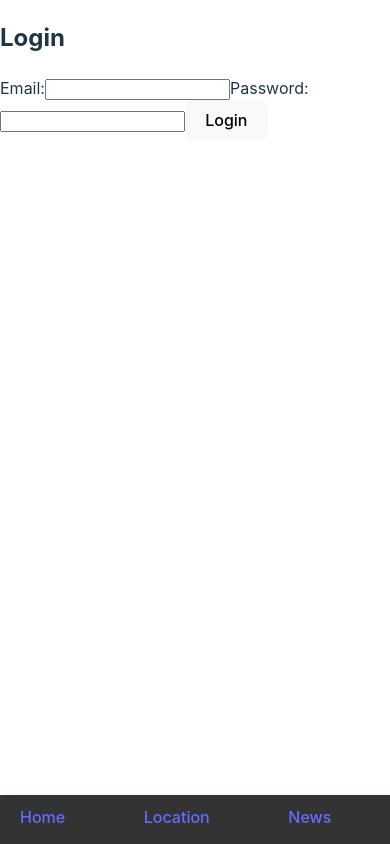
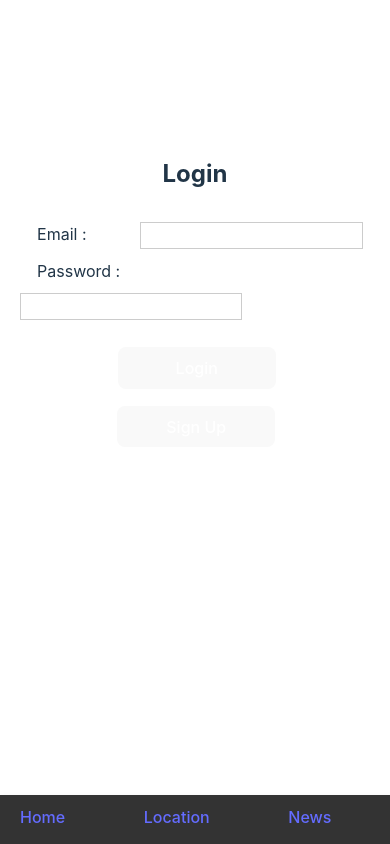
Before and after one commit to Abhinav352/MainProject_S8, a React (Vite) app in the folder main/: page /Login in a window 390 px wide. Built offline with nearby package versions, Linux system fonts and the light colour scheme; no server answers.

Commit message:
Login.css

```diff
--- /dev/null
+++ b/main/src/assets/Login.css
@@ -0,0 +1,91 @@
+/* Common styles for both email and password inputs */
+input[type=email],
+input[type=password] {
+    width: 45%; /* Set the width to medium */
+    padding: 5px;
+    margin: 10px 0;
+
+    border: 1px solid #ccc;
+}
+
+/* Styles for buttons */
+button {
+    background-color: #04AA6D;
+    color: white;
+    padding: 5px;
+
+    margin-left: 28%;
+    margin-top: 5%;
+    border: none;
+    cursor: pointer;
+    width: 45%; /* Set the width to medium */
+
+}
+.li{
+    margin-left: 25%;
+}
+
+/* Styles for heading */
+.head {
+    margin-top: 40%;
+    text-align: center;
+}
+
+/* Styles for container div */
+.dk {
+    margin: 0 auto;
+    max-width: 600px; /* Adjust the max-width based on your design */
+}
+
+/* Hover effect for buttons */
+button:hover {
+    opacity: 0.8;
+}
+
+/* Styles for error message */
+.ls {
+    text-align: center;
+}
+
+/* Styles for labels */
+ .lj {
+    margin: 5px 0 0 1px;
+    text-align: center;
+    margin-right: 1%;
+
+}
+.jl{
+    margin-right: 5px;
+    text-align: center;
+
+
+}
+
+/* Styles for input within .dk */
+.dk input {
+    width: 60%;
+    padding: 5px;
+    margin-top: 10px;
+    text-align: left;
+}
+
+/* Media query for smaller screens */
+@media screen and (max-width: 600px) {
+    /* Adjust styles for smaller screens here */
+    .head, .dk {
+        margin-left: 5%;
+        margin-right: 5%;
+    }
+     .lj {
+        margin-left: 5%;
+        margin-right: 7%;
+    }
+    .jl{
+        margin-left: 5%;
+        margin-right: 14%;
+    }
+    .ls {
+        margin-left: 5%;
+        margin-right: 5%;
+    }
+}
--- a/main/src/assets/Login.jsx
+++ b/main/src/assets/Login.jsx
@@ -2,6 +2,7 @@ import React, { useState,useEffect } from 'react';
 import axios from 'axios';
 import { useNavigate } from 'react-router-dom';
 import { Map, Marker } from "pigeon-maps"
+import './Login.css';
 
 
 const Login = () => {
@@ -57,18 +58,27 @@ const handleSignIn = async () => {
 
   return (
     <div>
-      <h2>Login</h2>
-      <label>Email:
-        <input type="email" value={userEmail} onChange={(e) => setEmail(e.target.value)} />
-      </label>
-      <label>Password:
+
+      <h2 className='head'>Login</h2>
+      <div className='dk'><label className='jl'>Email : </label>
+        <input type="email"  value={userEmail} onChange={(e) => setEmail(e.target.value)}  />
+      </div>
+
+      <div className='dk'>
+        <label className='lj'>Password :  </label>
         <input type="password" value={userPassword} onChange={(e) => setPassword(e.target.value)} />
-      </label>
-      {error && <p style={{ color: 'red' }}>{error}</p>}
-      <button onClick={handleSignIn} disabled={loading}>
+      </div>
+
+      <div className='ls'>{error && <p style={{ color: 'red' }}>{error}</p>}</div>
+      <div className='dk'><button onClick={handleSignIn} disabled={loading}>
         {loading ? 'Logging In...' : 'Login'}
-      </button>
+      </button></div>
+     <div className='dk'>
+      <a href='http://localhost:5173/Sign'>
+      <button className='li'>Sign Up </button>
 
+      </a>
+     </div>
 
     </div>
   );
```
